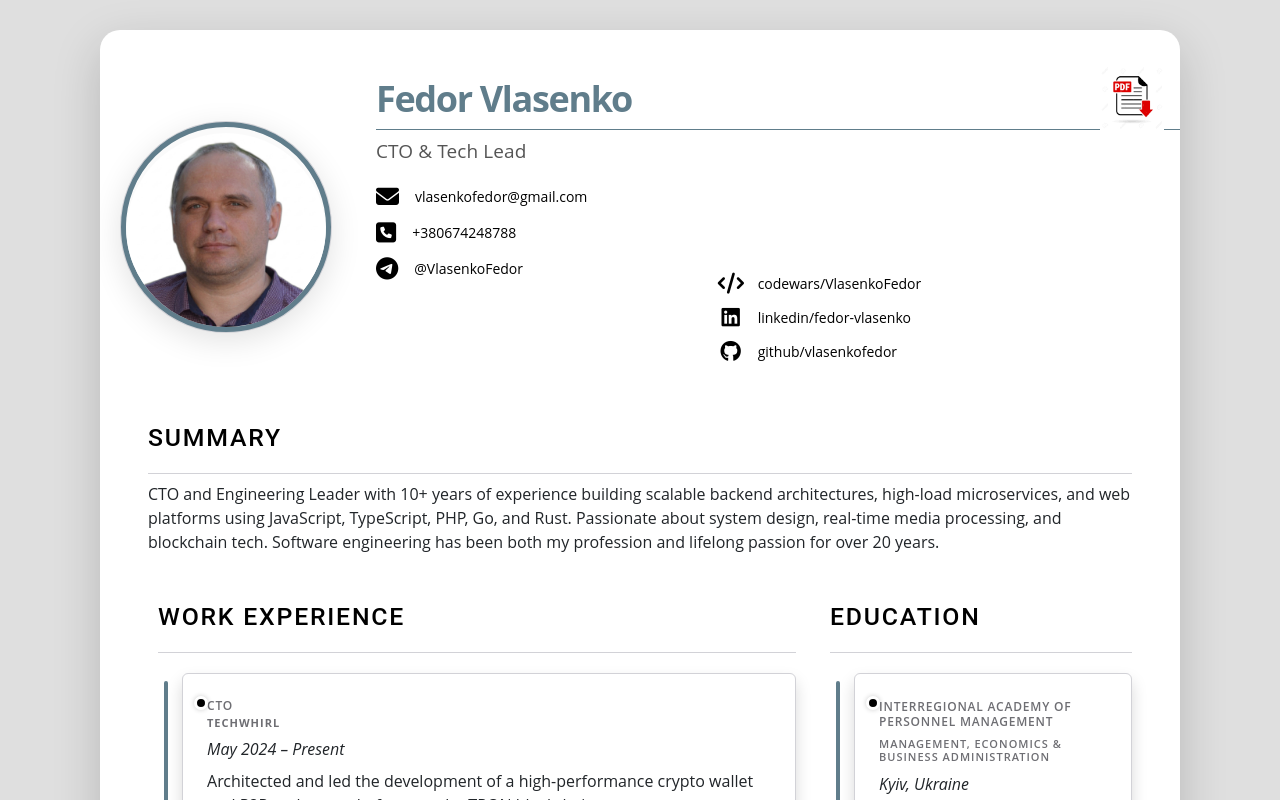
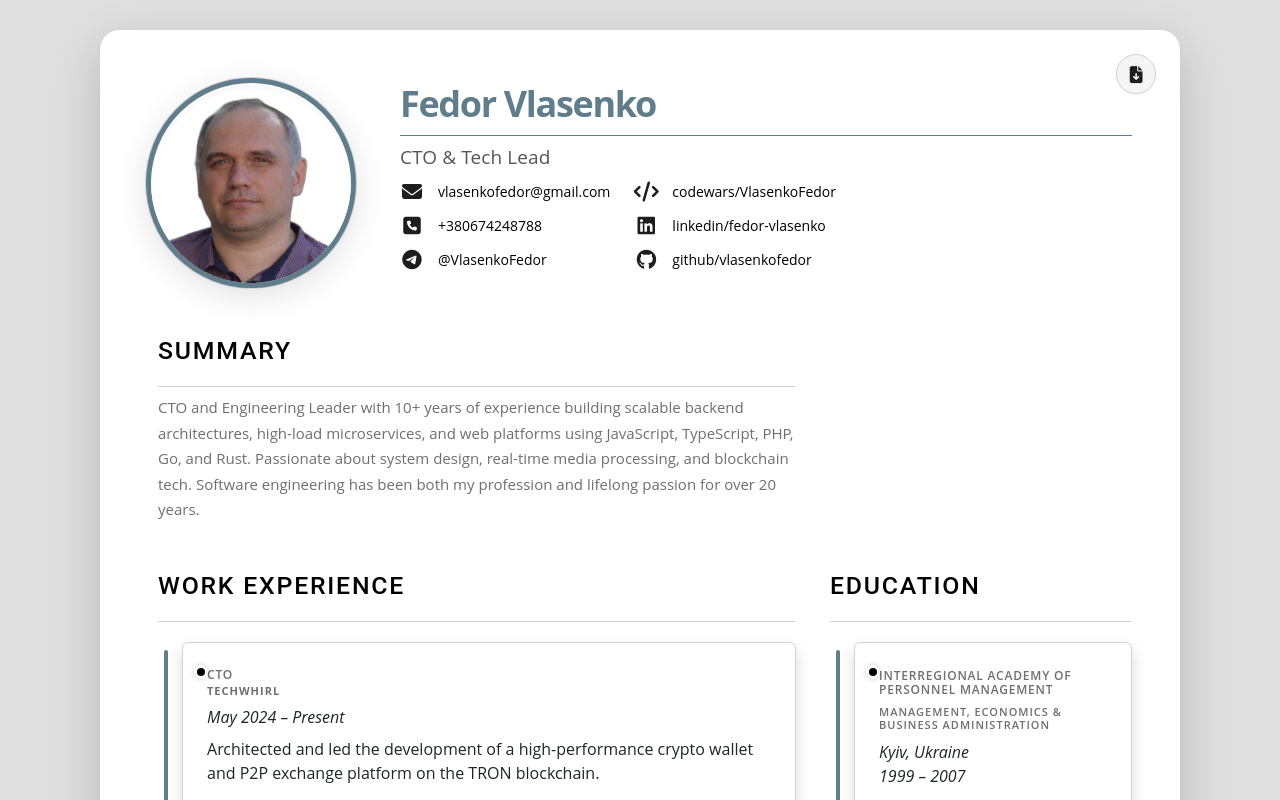
Before and after one commit to vlasenkofedor/vlasenkofedor.github.io, a Vue app: page / in a window 1280 px wide. Shown: the top 800 px of the page. Built offline with nearby package versions, Linux system fonts and the light colour scheme.

Commit message:
fix style

```diff
--- a/src/App.vue
+++ b/src/App.vue
@@ -8,7 +8,7 @@
           aria-label="Export to PDF"
           @click="exportPdf"
         >
-          <img :src="pdfIconUrl" alt="Export PDF" width="64" height="64" />
+          <i class="fas fa-file-arrow-down" />
         </button>
 
         <button
@@ -29,7 +29,11 @@
       />
 
       <div class="p-5">
-        <Summary :summary-info="data.summaryInfo" />
+        <div class="row">
+          <div class="col-lg-8">
+            <Summary :summary-info="data.summaryInfo" />
+          </div>
+        </div>
 
         <div class="row">
           <div class="col-lg-8">
@@ -217,58 +221,57 @@ async function exportPdf(): Promise<void> {
 
 .action-buttons {
   position: absolute;
-  right: 20px;
-  top: 2.5em;
+  right: 24px;
+  top: 24px;
   display: flex;
   flex-direction: row;
-  gap: 12px;
+  gap: 10px;
   align-items: center;
   z-index: 10;
 }
 
 .action-btn {
-  display: flex;
+  display: inline-flex;
   align-items: center;
   justify-content: center;
-  width: 56px;
-  height: 56px;
-  background: none;
-  border: none;
-  padding: 0;
+  width: 40px;
+  height: 40px;
+  border-radius: 50%;
+  background: var(--color-bg, #f5f5f7);
+  border: 1px solid var(--color-border, #d2d2d7);
+  color: var(--color-primary, #1d1d1f);
+  font-size: 17px;
   cursor: pointer;
-  transition: transform 0.2s ease, opacity 0.2s ease;
-  color: var(--color-accent);
+  box-shadow: 0 1px 3px rgba(0, 0, 0, 0.05);
+  transition: all 0.2s cubic-bezier(0.4, 0, 0.2, 1);
 }
 
 .action-btn:hover {
-  transform: scale(1.08);
+  background: #ffffff;
+  color: var(--color-accent, #0071e3);
+  border-color: var(--color-accent, #0071e3);
+  transform: translateY(-1px);
+  box-shadow: 0 4px 12px rgba(0, 0, 0, 0.12);
 }
 
-.action-btn .fa-share-nodes {
-  font-size: 34px;
+.action-btn:active {
+  transform: scale(0.95);
+  box-shadow: 0 1px 2px rgba(0, 0, 0, 0.05);
 }
 
-/* ─── Mobile specific: vertical buttons stack & top-right position ─── */
+/* ─── Mobile specific: vertical stack in top right corner ─── */
 @media (max-width: 768px) {
   .action-buttons {
-    top: 14px;
-    right: 14px;
+    top: 16px;
+    right: 16px;
     flex-direction: column;
     gap: 8px;
   }
 
   .action-btn {
-    width: 44px;
-    height: 44px;
-  }
-
-  .action-btn img {
-    width: 44px;
-    height: 44px;
-  }
-
-  .action-btn .fa-share-nodes {
-    font-size: 26px;
+    width: 36px;
+    height: 36px;
+    font-size: 15px;
   }
 }
 </style>
--- a/src/assets/css/style-apple.css
+++ b/src/assets/css/style-apple.css
@@ -77,6 +77,12 @@ body {
   background: var(--color-badge-bg);
 }
 
+@media (min-width: 768px) {
+  .profile-pic {
+    margin: 0;
+  }
+}
+
 .profile-pic img {
   width: 100%;
   height: 100%;
@@ -128,13 +134,13 @@ body {
 .intro-list-social {
   padding-left: 0;
   list-style: none;
-  margin: 0;
+  margin: 0 !important;
   display: inline-flex;
   flex-direction: column;
 }
 
 .intro-list-social {
-  margin-top: 0;
+  margin-top: 0 !important;
 }
 
 .intro-list-contact li,
@@ -333,10 +339,15 @@ li.timeline-item::before {
     margin-bottom: 16px;
   }
 
+  .intro-contacts-wrapper {
+    width: 100%;
+    margin-top: 8px;
+  }
+
   .intro-list-contact,
   .intro-list-social {
     text-align: left;
-    margin-top: 4px;
+    margin-top: 0;
   }
 
   .intro-list-contact li,
--- a/src/assets/css/style.css
+++ b/src/assets/css/style.css
@@ -110,7 +110,7 @@ body {
     padding-left: 0;
     list-style: none;
     text-align: left;
-    margin-top: 98px;
+    margin-top: 0;
 }
 
 
--- a/src/components/Intro.vue
+++ b/src/components/Intro.vue
@@ -1,6 +1,7 @@
 <template>
-  <section class="row pt-4 pt-md-5 align-items-center">
-    <div class="col-12 col-md-3 px-md-4 text-center mb-3 mb-md-0">
+  <section class="intro-section px-3 px-md-5 pt-4 pt-md-5">
+    <div class="row align-items-center">
+      <div class="col-12 col-md-3 intro-profile-col text-center text-md-start mb-3 mb-md-0">
         <div class="profile-pic">
           <img :src="profileImageUrl" :alt="introInfo.name" />
         </div>
@@ -14,23 +15,20 @@
           <h2 class="intro-title2">{{ introInfo.title }}</h2>
         </div>
 
-      <div class="row g-2 g-md-3 justify-content-center justify-content-md-start intro-contacts-row">
-        <div class="col-12 col-sm-6 col-md-6 col-lg-5 d-flex justify-content-center justify-content-md-start">
+        <div class="intro-contacts-wrapper d-flex flex-column flex-sm-row gap-3 gap-md-4 justify-content-center justify-content-md-start align-items-start">
           <ul class="intro-list-contact">
             <li v-for="contact in contactInfo" :key="contact.icon">
               <a class="text-link" :href="contact.link" target="_blank" rel="noopener noreferrer">
-                <i :class="`${contact.icon}`" :style="contact.style" />
+                <i :class="`${contact.icon}`" class="contact-icon" />
                 <span>{{ contact.context }}</span>
               </a>
             </li>
           </ul>
-        </div>
 
-        <div class="col-12 col-sm-6 col-md-6 col-lg-6 d-flex justify-content-center justify-content-md-start">
           <ul class="intro-list-social">
             <li v-for="social in socialMediaInfo" :key="social.icon">
               <a class="text-link" :href="social.link" target="_blank" rel="noopener noreferrer">
-                <i :class="`${social.icon}`" style="font-size: 21px; width: 26px; display: inline-block; text-align: center; margin-right: 8px;" />
+                <i :class="`${social.icon}`" class="contact-icon" />
                 <span>{{ social.displayName }}</span>
               </a>
             </li>
@@ -65,4 +63,25 @@ const profileImageUrl = computed(
   border-radius: 50%;
   display: block;
 }
+
+.contact-icon {
+  font-size: 20px;
+  width: 24px;
+  display: inline-flex;
+  align-items: center;
+  justify-content: center;
+  margin-right: 8px;
+  color: var(--color-primary);
+  flex-shrink: 0;
+}
+
+@media (min-width: 768px) {
+  .intro-profile-col {
+    padding-left: 10px !important;
+  }
+
+  .profile-pic {
+    margin-left: 0;
+  }
+}
 </style>
--- a/src/components/Summary.vue
+++ b/src/components/Summary.vue
@@ -1,7 +1,7 @@
 <template>
   <section class="mb-5">
-    <h3 class="section-title">Summary</h3>
-    <span>{{ summaryInfo }}</span>
+    <h3 class="section-title" style="margin-left: 10px;">Summary</h3>
+    <p class="mb-0" style="margin-left: 10px;">{{ summaryInfo }}</p>
   </section>
 </template>
 
```
Lines whose indentation alone changed are shown as unchanged.
